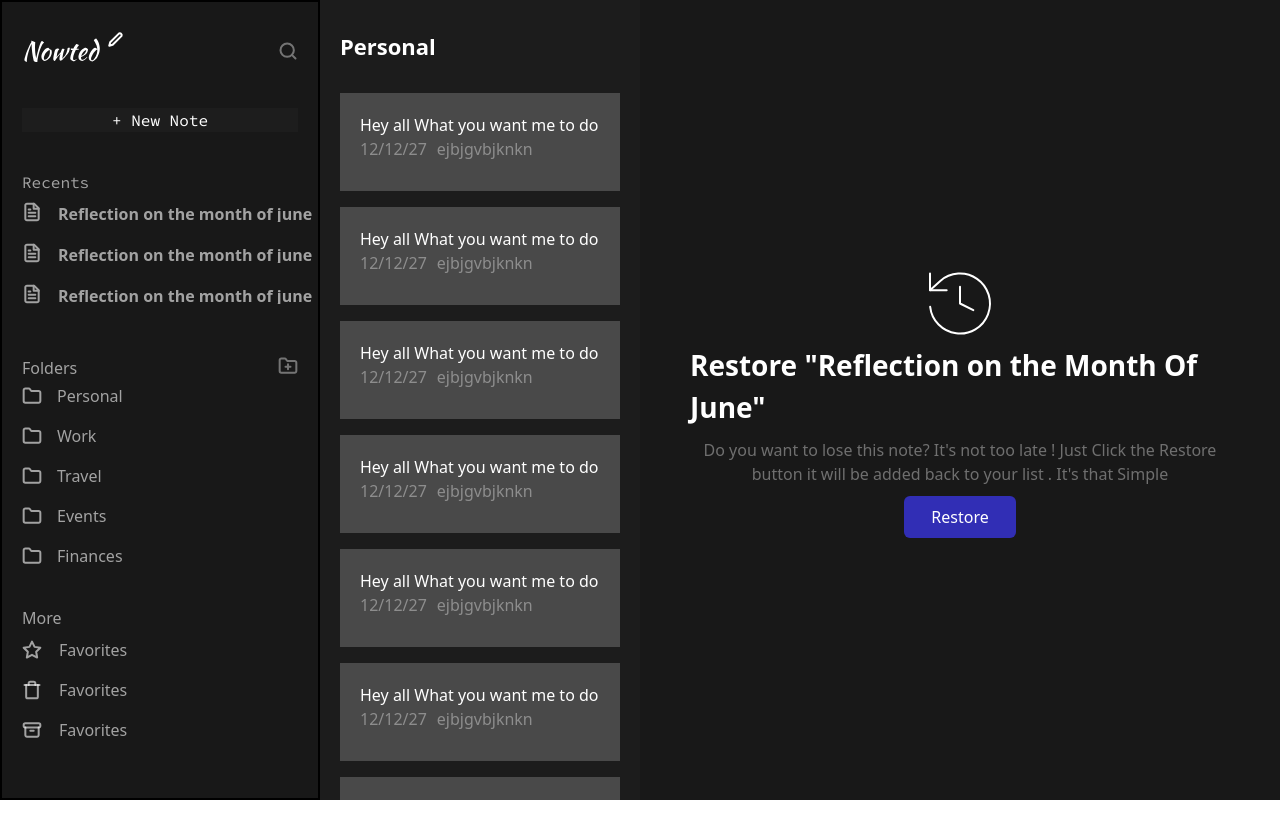
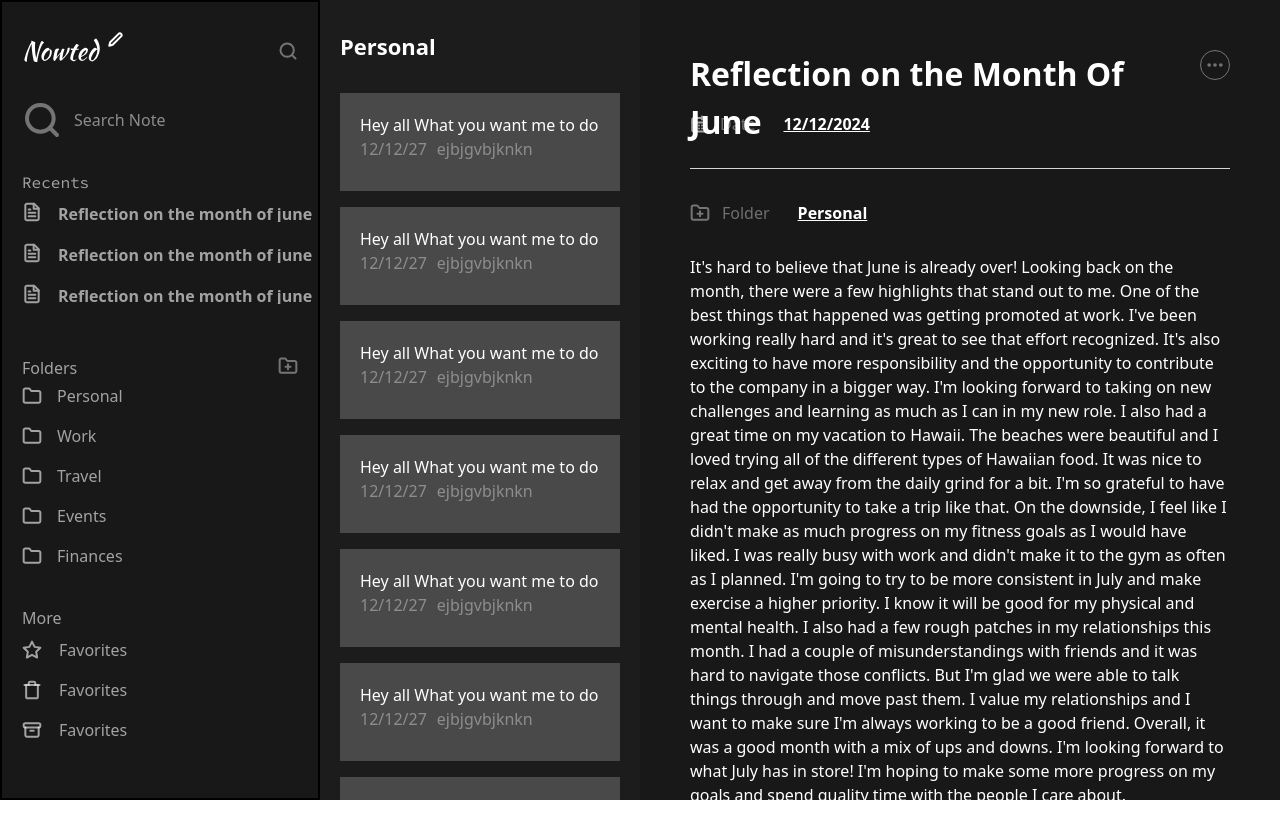
Before and after one commit to SiddharthRemoteState/Raavan, a React (Vite) app: page / in a window 1280 px wide. Both pictures are taken after a click on the button 288 px from the left and 51 px from the top of the page. Shown: the top 838 px of the page. Built offline with nearby package versions, Linux system fonts and the light colour scheme; a web font is replaced by a local one.

Commit message:
Added Serch Input Button When Clicken on Search Button in SideBar

```diff
--- a/src/App.tsx
+++ b/src/App.tsx
@@ -12,7 +12,7 @@ function App() {
     <div className='h-screen w-screen bg-black flex'>
       <Sidebar/>
       <CentreBar/>
-      <RestoreView/>
+      <RightBar/>
     </div>
   )
 }
--- a/src/components/RightBar.tsx
+++ b/src/components/RightBar.tsx
@@ -1,7 +1,18 @@
 import ThreeDots from '../logos/ThreeDot.svg'
 import Calendar from '../logos/Calendar.svg'
 import Folder from '../logos/Folderlogo.svg'
+import Favorite from '../logos/Favorites.svg'
+import Archive from '../logos/Archived.svg'
+import Delete from '../logos/Trash.svg'
+import { useState } from 'react'
+
+
 function RightBar(){
+
+    const[isVisible,setIsVisble]=useState(false);
+
+    const handleToggle=()=>{setIsVisble(!isVisible)}
+
     const Notes = [
         {
             title: 'Reflection on the Month Of June',
@@ -20,89 +31,66 @@ function RightBar(){
             Overall, it was a good month with a mix of ups and downs. I'm looking forward to what July has in store! I'm hoping to make some more progress on my goals and spend quality time with the people I care about.`
         }
     ];
-
-      function RightBar() {
-        // Safely accessing Notes[0] if it exists
-        const note = Notes[0] || {}; // If Notes is empty, it'll default to an empty object
+    const note = Notes[0] || {};
 
     return (
         <div className="w-1/2 bg-[#181818] px-12.5">
             {/* Title */}
-            <div className="pt-12.5 h-10 flex justify-between">
+            <div className="pt-12.5 pb-7.5 h-10 flex justify-between">
                 <div className="text-white font-semibold text-[32px]">
-                {note.title || "Default Title"}
+                    {note.title}
                 </div>
                 <div>
-                <img src={ThreeDots} alt="three dots" />
+                    <img src={ThreeDots} alt="Three Dots" onClick={handleToggle} />
                 </div>
             </div>
 
-            {/* Date and Folder */}
-            <div className="pt-30 h-16.25 flex">
-              {/* Date Section */}
-              <div className="flex-1 flex items-start">
-                <img src={Calendar} className="pr-3" alt="calendar" />
-                <p className="text-[#FFFFFF60] pr-7">Date</p>
-                <p className="text-white font-semibold text-4">{note.date || "Default Date"}</p>
+            {/* On Clicking Add to Favorites Archive & delete */}
+            <div className={`w-[51px] h-[38px] rounded-[6px] bg-[#333333] pl-4 top-25 right-60 absolute ${isVisible ? '' : 'hidden'}`}
+        id="FAD">
+                <div className='flex pt-4'>
+                    <img src={Favorite} className='pr-4'></img>
+                    <p className='text-[#FFFFFF] text-[16px] '>Add to Favourites</p>
+                </div>
+                <div className='flex pt-5 pb-5'>
+                    <img src={Archive} className='pr-4'></img>
+                    <p className='text-[#FFFFFF] text-[16px]'>Archive</p>
+                </div>
+                <div className='w-[172px] border-t border-[#FFFFFF05]'> </div>
+                <div className='flex pt-4'>
+                    <img src={Delete} className='pr-4'></img>
+                    <p className='text-[#FFFFFF] text-[16px]'>Delete</p>
                 </div>
 
+            </div>
+
+
+
+            {/* Date and Folder */}
+            <div className="pt-8">
+                {/* Date Section */}
+                <div className="flex items-center pb-4">
+                    <img src={Calendar} className="pr-3" alt="Calendar" />
+                    <p className="text-[#FFFFFF60] pr-7">Date</p>
+                    <p className="text-white font-semibold text-4 underline">{note.date}</p>
+                </div>
+
+                <div className="w-full border-t border-gray-300 my-4"></div>
+
                 {/* Folder Section */}
-              <div className="flex-1 flex items-start">
-                <img src={Folder} className="pr-3" alt="folder" />
+                <div className="flex items-center pt-4">
+                    <img src={Folder} className="pr-3" alt="Folder" />
                     <p className="text-[#FFFFFF60] pr-7">Folder</p>
-                <p className="text-white font-semibold text-4">{note.foldername || "Default Folder"}</p>
+                    <p className="text-white font-semibold text-4 underline">{note.foldername}</p>
                 </div>
             </div>
 
-            {/* Content */}
-            <div className="pt-4">
-              <p className="text-[#FFFFFF60]">{note.content || "No content available"}</p>
+            {/* Content Section */}
+            <div className="pt-7.5 overflow-auto pb-27">
+                <p className="text-[#FFFFFF] text-400">{note.content}</p>
             </div>
         </div>
     );
 }
 
-    return (<div className="w-1/2 bg-[#181818] px-12.5">
-
-                {/* Title */}
-                <div className='pt-12.5 h-10 flex justify-between '>
-                    <div className='text-white font-semibold text-[32px]'>
-                    {Notes[0].title}
-                    </div>
-                    <div>
-                        <img src={ThreeDots}></img>
-                    </div>
-                </div>
-
-
-                {/* Wrong Review   */}
-
-
-                <div className='pt-30 h-16.25 pb-7.5'>
-                    {/* date */}
-                    <div className='flex-1 flex items-start border-2 border-amber-50'>
-                        <img src={Calendar} className='pr-3'></img>
-                        <p className='text-[#FFFFFF60] pr-7'>Date</p>
-                        <p className='text-white font-semibold text-4 underline'>{Notes[0].date}</p>
-                    </div>
-                    {/* Folder */}
-                    <div className='flex-1 flex items-start border-2 border-amber-50'>
-                        <img src={Folder} className='pr-3'></img>
-                        <p className='text-[#FFFFFF60] pr-7'>Folder</p>
-                        <p className='text-white font-semibold text-4 underline'>{Notes[0].foldername}</p>
-                    </div>
-                </div>
-
-
-            {/* Content */}
-                <div className='pt-7.5 overflow-auto pb-27 '>
-                    <p className='text-[#FFFFFF] text-400 '>{Notes[0].content}</p>
-                </div>
-
-
-
-            </div>
-
-    )
-}
 export default RightBar;
--- a/src/components/Sidebar.tsx
+++ b/src/components/Sidebar.tsx
@@ -6,8 +6,18 @@ import ClosedFolder from '../logos/ClosedFolder.svg'
 import Favorites from '../logos/Favorites.svg'
 import Archived from '../logos/Archived.svg'
 import Trash from '../logos/Trash.svg'
+import { useState } from 'react'
 
 function Sidebar() {
+
+
+    const [Visible,setVisible]=useState(false);
+    const [NewnoteVisible,setNewnoteVisible]=useState(true)
+    const handleClick=()=>{
+        setVisible(!Visible)
+        setNewnoteVisible(!NewnoteVisible)
+    }
+
     const RecentsArray=[{title:"Reflection on the month of june Reflection on the month of june" ,id:123},{title:"Reflection on the month of june" ,id:1234},{title:"Reflection on the month of june" ,id:12345}]
     const FoldersRecord=["Personal","Work","Travel","Events","Finances","Finances","Finances"];
     return (
@@ -19,14 +29,19 @@ function Sidebar() {
                 {/* Nowted Logo */}
                 <img src={Nowted} className="" alt="Nowted logo" />
                 {/* Search Icon */}
-                <button><img src={SearchIcon} className="flex self-center cursor-pointer" alt="Search icon" /></button>
+                <button><img src={SearchIcon} className="flex self-center cursor-pointer" alt="Search icon" onClick={handleClick}/></button>
             </div>
 
+            {/* FirstHidden */}
+            <div className={`flex px-5 h-10 ${Visible ? '' : 'hidden'}`}>
+                <img src={SearchIcon} className='pr-3' alt="Search" />
+                <input placeholder='Search Note' className='text-white' />
+            </div>
 
             {/* NewNote */}
-            <div className='px-5 flex justify-center items-center  h-10 w-full'>
-                <div className='flex justify-center items-center  w-full'>
-                <p className="cursor-pointer w-full new-note text-white text-center">+ New Note</p>
+            <div className={`px-5 flex justify-center items-center h-10 w-full ${NewnoteVisible ? '' : 'hidden'}`}>
+                <div className='flex justify-center items-center w-full'>
+                    <p className="cursor-pointer w-full new-note text-white text-center">+ New Note</p>
                 </div>
             </div>
 
```
Also changed, not shown: src/components/RestoreView.tsx (+8 -0 lines). Lines whose indentation alone changed are shown as unchanged.
